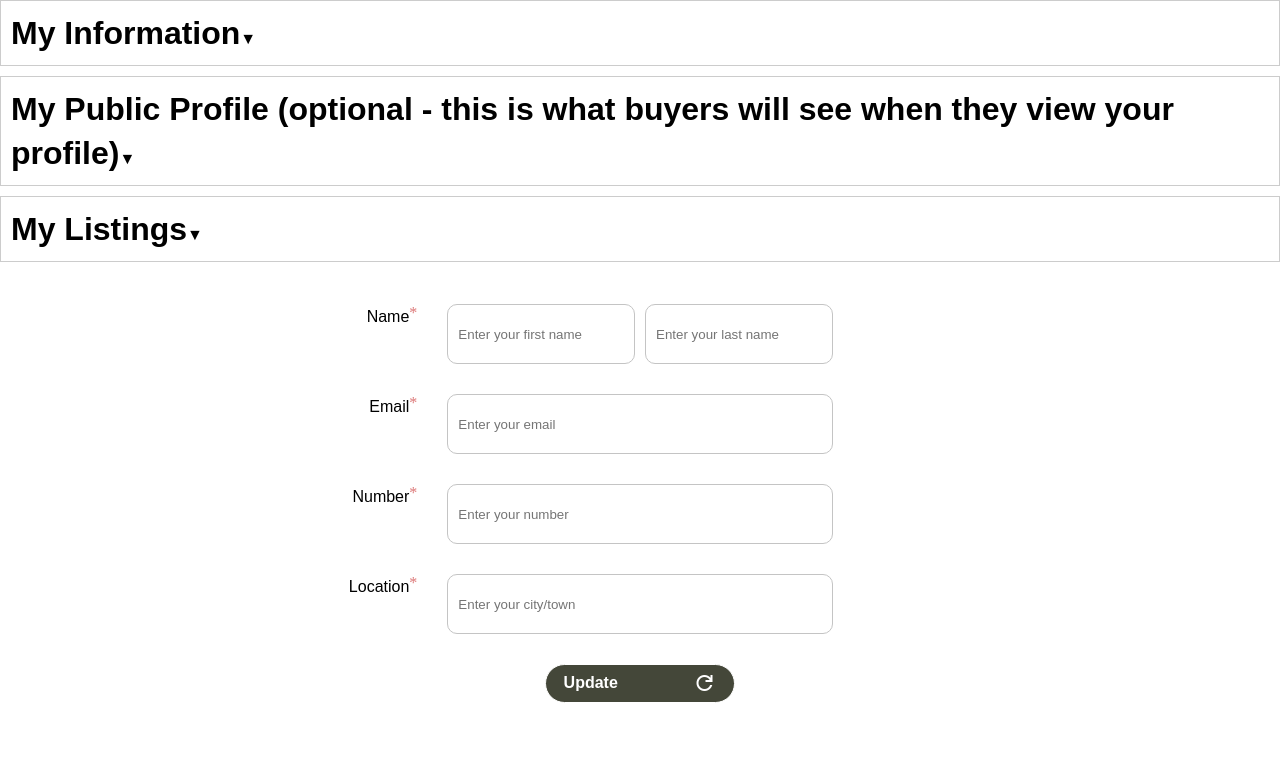
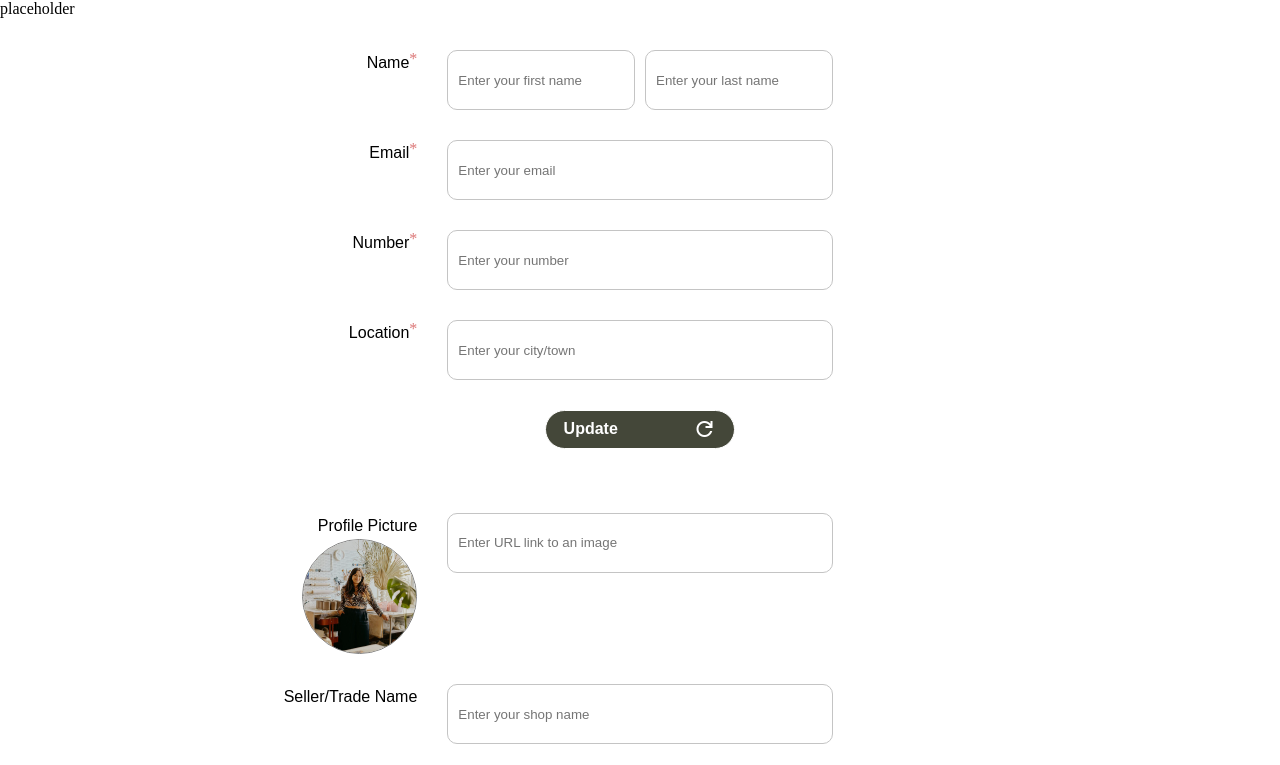
Before and after one commit to jureisgui/cera-app, a Vue app in the folder front-end/: page / in a window 1280 px wide. Shown: the top 765 px of the page. Built offline with nearby package versions, Linux system fonts and the light colour scheme.

Commit message:
Update AccountModal.vue

```diff
--- a/front-end/src/components/Modals/AccountModal/AccountModal.vue
+++ b/front-end/src/components/Modals/AccountModal/AccountModal.vue
@@ -4,65 +4,13 @@ import PublicProfile from './PublicProfile.vue'
 </script>
 
 <template>
-    <div>
-      <div v-for="(item, index) in items" :key="index" class="accordion-item">
-        <div class="accordion-header" @click="toggleAccordion(index)">
-          <span class="heading_text">{{ item.title }}</span>
-          <span :class="{ 'active': activeAccordion === index }">&#9660;</span>
-        </div>
-        <div
-          class="accordion-content body_text"
-          :class="{ 'active': activeAccordion === index }">
-          {{ item.content }}
-        </div>
-      </div>
-    </div>
+    placeholder
   </template>
 
   <script>
-  export default {
-    data() {
-      return {
-        activeAccordion: null,
-        items: [
-          { title: "My Information",
-          content: "MyInfo" },
-          { title: "My Public Profile (optional - this is what buyers will see when they view your profile)",
-          content: "Content for Item 2" },
-          { title: "My Listings",
-          content: "Content for Item 3" }
-        ]
-      };
-    },
-    methods: {
-      toggleAccordion(index) {
-        if (this.activeAccordion === index) {
-          this.activeAccordion = null;
-        } else {
-          this.activeAccordion = index;
-        }
-      }
-    }
-  };
+
   </script>
 
   <style scoped>
-  .accordion-item {
-    border: 1px solid #ccc;
-    margin-bottom: 10px;
-  }
 
-  .accordion-header {
-    cursor: pointer;
-    padding: 10px;
-  }
-
-  .accordion-content {
-    padding: 10px;
-    display: none;
-  }
-
-  .active {
-    display: block;
-  }
   </style>
```
